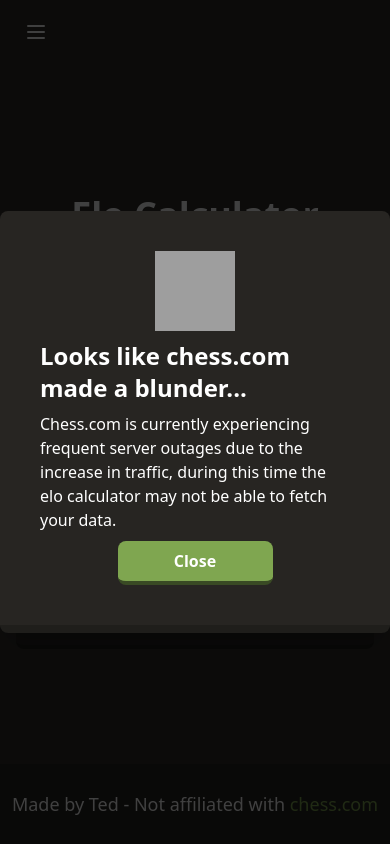
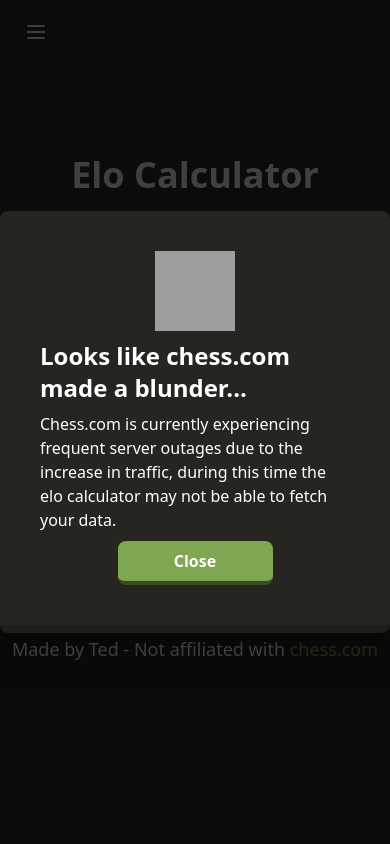
Before and after one commit to 15Teds/chesselo, a React (Vite) app: page / in a window 390 px wide. Built offline with nearby package versions, Linux system fonts and the light colour scheme; grey boxes are pictures that could not be loaded.

Commit message:
Fix: Footer overlap on mobile

```diff
--- a/src/App.tsx
+++ b/src/App.tsx
@@ -153,7 +153,7 @@
           </div>
         )}
 
-        <footer className="absolute bottom-0 flex justify-center items-center w-full h-20 bg-darkprimary text-white">
+        <footer className="flex md:fixed bottom-0 justify-center items-center w-full h-20 bg-darkprimary text-white">
           <p className="text-lg">
             Made by Ted - Not affiliated with{" "}
             <span className="text-greenprimary">chess.com</span>
```
